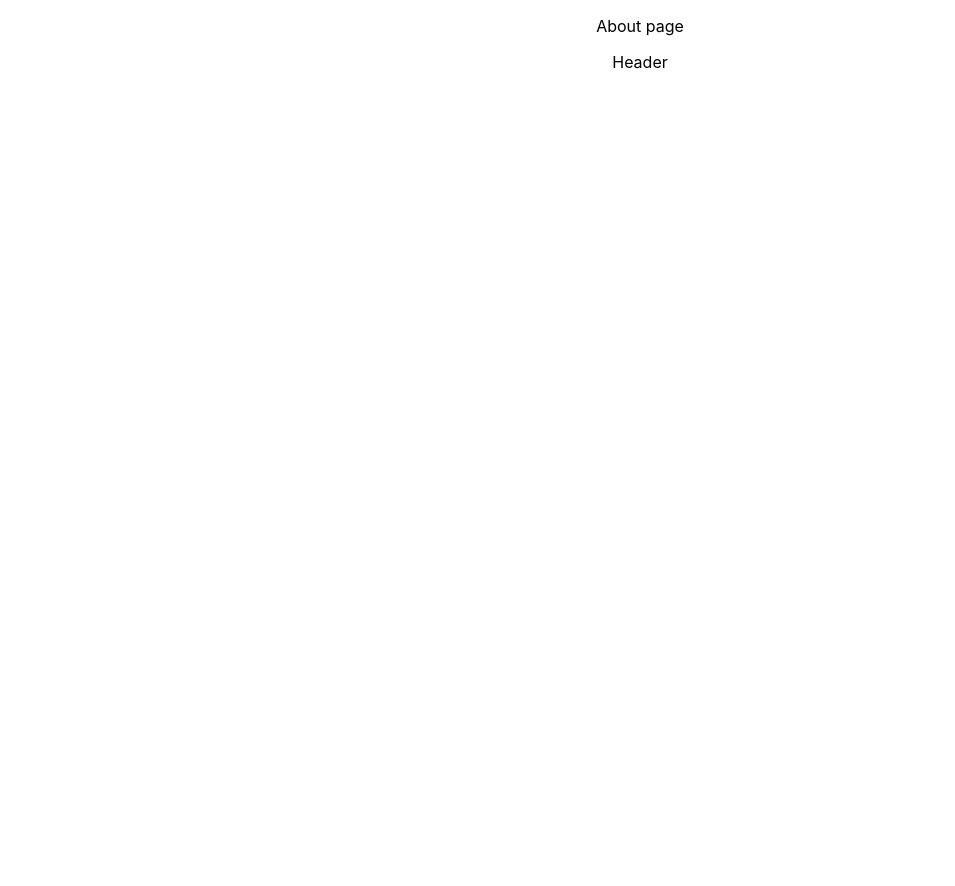
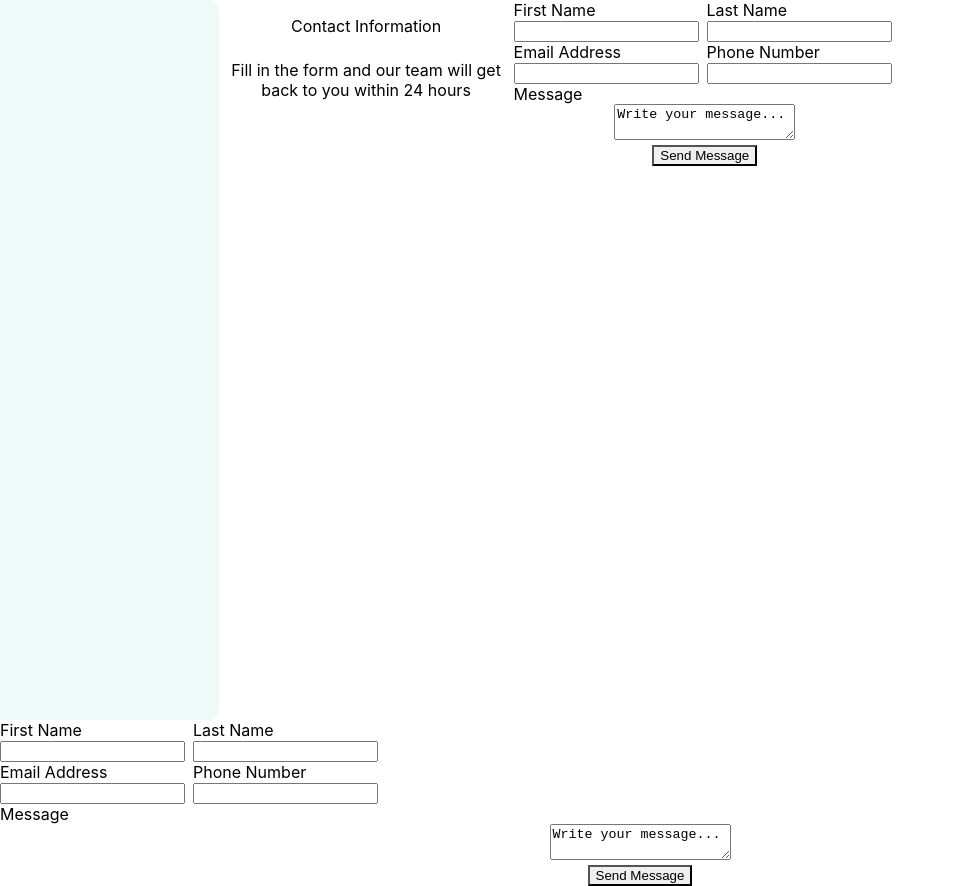
Before and after one commit to ProjectXV/GlamourHaven, a React (Create React App) app in the folder client/: page /about in a window 1280 px wide. Shown: the whole page, without its empty margins (0-955 px from the left). Before the commit the page ends 800 px from the top, so only its background shows below. Built offline with nearby package versions, Linux system fonts and the light colour scheme.

Commit message:
created about page

```diff
--- a/client/package.json
+++ b/client/package.json
@@ -8,6 +8,7 @@
   "license": "MIT",
   "private": true,
   "dependencies": {
+    "@chakra-ui/icons": "^1.1.1",
     "@chakra-ui/react": "^1.8.1",
     "@emotion/react": "^11",
     "@emotion/styled": "^11",
--- a/client/src/App.js
+++ b/client/src/App.js
@@ -2,7 +2,7 @@
 import "./App.css";
 import { Routes, Route, BrowserRouter as Router } from "react-router-dom";
 import Home from "./pages/Home";
-import About from "./pages/About";
+import About from "./pages/About/About";
 
 function App() {
   return (
--- a/client/src/pages/About.js
+++ /dev/null
@@ -1,13 +0,0 @@
-import React from "react";
-import Header from "../components/Header";
-
-const About = () => {
-  return (
-    <div>
-      <p>About page</p>
-      <Header />
-    </div>
-  );
-};
-
-export default About;
--- /dev/null
+++ b/client/src/pages/About/About.js
@@ -0,0 +1,19 @@
+import React from "react";
+import { Box } from "@chakra-ui/react";
+import AboutForm from "./subs/AboutForm";
+import AboutContainer from "./subs/AboutContainer";
+
+
+const About = () => {
+  return (
+    <div>
+    <Box>
+    <AboutContainer/>
+    </Box>
+    <Box >
+      <AboutForm />
+       </Box>
+      </div>
+  );
+  }
+export default About;
--- /dev/null
+++ b/client/src/pages/About/subs/AboutContainer.js
@@ -0,0 +1,26 @@
+import { Text,Box, Flex, VStack } from "@chakra-ui/react";
+import React from "react"
+import AboutForm from "./AboutForm";
+import { }from "@chakra-ui/icons"
+
+const AboutContainer = () => {
+
+    return(
+        <Box>
+            <Flex width="70vw" boxShadow="lg">
+                <Box borderRightRadius="10px" height="90vh" width="40%" background="#EFF9F8">
+                </Box>
+                <VStack>
+                <Text>Contact Information</Text>
+                <Text>Fill in the form and our team will get back to you within 24 hours </Text>
+                </VStack>
+
+                <Box height="90vh" width="70%" bg="#ffffff" borderRightRadius="10px">
+                    <AboutForm alignSelf="center"/>
+                </Box>
+            </Flex>
+        </Box>
+
+    )
+}
+export default AboutContainer;
--- /dev/null
+++ b/client/src/pages/About/subs/AboutForm.js
@@ -0,0 +1,51 @@
+import { Button, HStack } from "@chakra-ui/react";
+import React from "react";
+import { Textarea } from "@chakra-ui/react";
+import {
+  FormControl,
+  FormLabel,
+} from '@chakra-ui/react'
+
+  const AboutForm=()=>{
+
+  return (
+    <form borderLeftRadius="10px" height="90vh" width="40%" background="#007ACC" >
+    <HStack>
+    <FormControl>
+    <FormLabel>First Name</FormLabel>
+    <input variant="flushed">
+    </input>
+    </FormControl>
+
+    <FormControl>
+    <FormLabel>Last Name</FormLabel>
+    <input variant="flushed">
+    </input>
+    </FormControl>
+     </HStack>
+     <HStack>
+    <FormControl>
+    <FormLabel>Email Address</FormLabel>
+    <input variant="flushed">
+    </input>
+
+    </FormControl>
+    <FormControl>
+    <FormLabel>Phone Number</FormLabel>
+    <input variant="flushed">
+    </input>
+
+    </FormControl>
+    </HStack>
+    <FormControl>
+    <FormLabel>Message</FormLabel>
+    <Textarea>Write your message...</Textarea>
+    </FormControl>
+    <Button colorScheme='teal' variant='solid'>Send Message</Button>
+
+
+    </form>
+  );
+};
+
+export default AboutForm;
```
Also changed, not shown: 1 other file (tests, documents, lock files or other folders).
